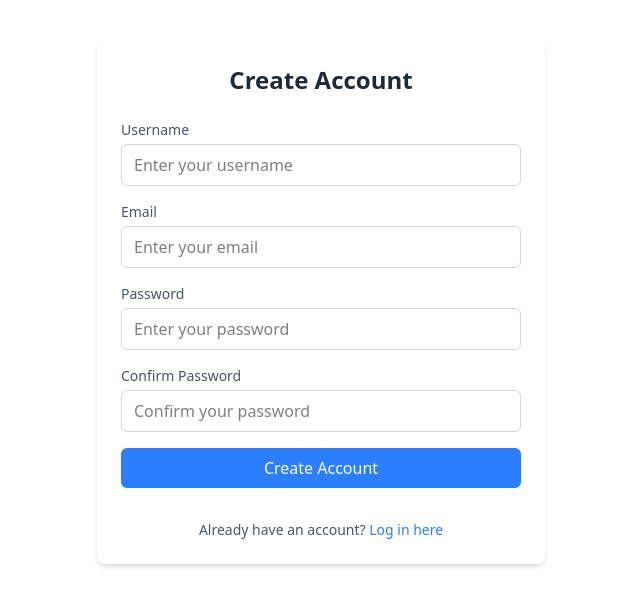
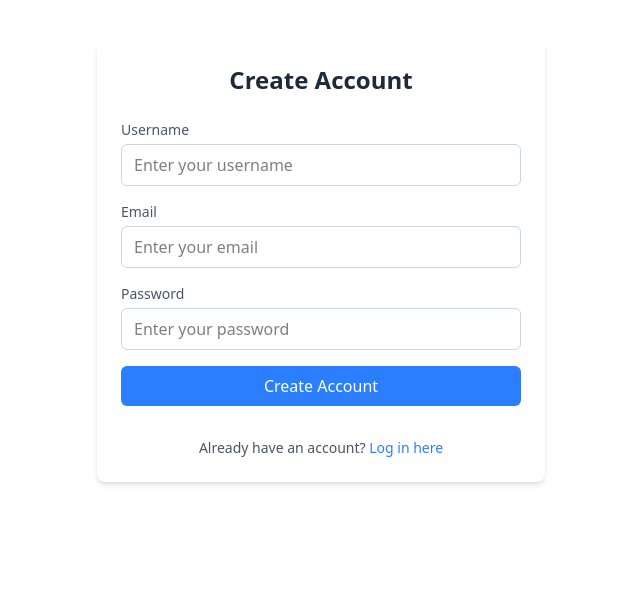
Before and after one commit to Ashwaaq69/Blog_App, a React (Vite) app in the folder frontend/: page /register in a window 1280 px wide. Shown: the top 606 px of the page, without its empty margins (319-959 px from the left). Built offline with nearby package versions, Linux system fonts and the light colour scheme.

Commit message:
updated for register code

```diff
--- a/frontend/src/pages/Register.jsx
+++ b/frontend/src/pages/Register.jsx
@@ -5,7 +5,6 @@ const Register = () => {
   const [username, setUsername] = useState('');
   const [email, setEmail] = useState('');
   const [password, setPassword] = useState('');
-  const [confirmPassword, setConfirmPassword] = useState('');
   const [errors, setErrors] = useState({});
 
   const validateForm = () => {
@@ -27,11 +26,11 @@ const Register = () => {
       errors.password = 'Password must be at least 6 characters long.';
     }
 
-    if (!confirmPassword) {
-      errors.confirmPassword = 'Confirm password is required.';
-    } else if (confirmPassword !== password) {
-      errors.confirmPassword = 'Passwords do not match.';
-    }
+    // if (!confirmPassword) {
+    //   errors.confirmPassword = 'Confirm password is required.';
+    // } else if (confirmPassword !== password) {
+    //   errors.confirmPassword = 'Passwords do not match.';
+    // }
 
     setErrors(errors);
     return Object.keys(errors).length === 0;
@@ -89,18 +88,7 @@ const Register = () => {
           {errors.password && <p className="text-red-500 text-sm mt-1">{errors.password}</p>}
         </div>
 
-        {/* Confirm Password Field */}
-        <div>
-          <label className="block text-sm font-medium text-gray-600 mb-1">Confirm Password</label>
-          <input
-            type="password"
-            value={confirmPassword}
-            onChange={(e) => setConfirmPassword(e.target.value)}
-            className={`w-full px-3 py-2 border rounded-md ${errors.confirmPassword ? 'border-red-500' : 'border-gray-300'}`}
-            placeholder="Confirm your password"
-          />
-          {errors.confirmPassword && <p className="text-red-500 text-sm mt-1">{errors.confirmPassword}</p>}
-        </div>
+
 
         {/* Submit Button */}
         <button
```
